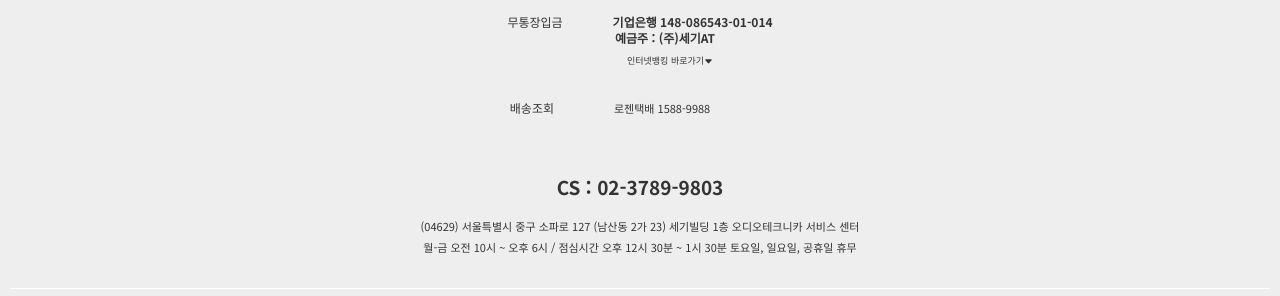
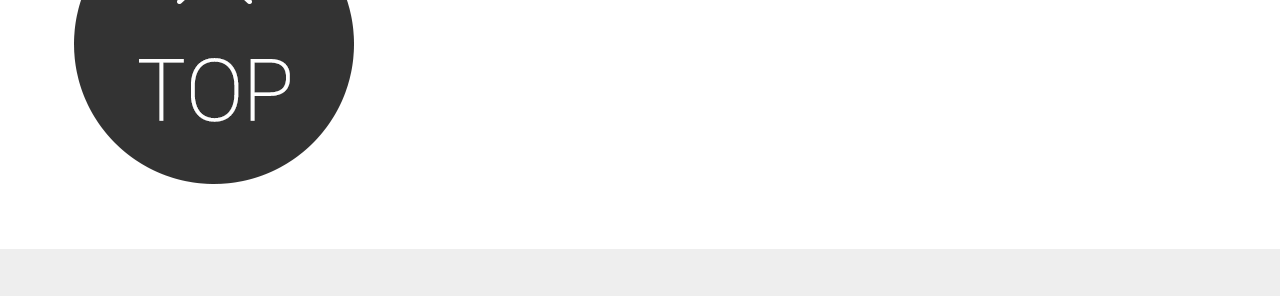
Before and after one commit to hamhmin/audio-technica, a plain HTML site: page index.html in a window 1280 px wide. Shown: the part 7585-7881 px from the top of the page. Drawn offline with nearby package versions, Linux system fonts and the light colour scheme.

Commit message:
Update index.html

```diff
--- a/index.html
+++ b/index.html
@@ -194,6 +194,11 @@
             <button id="detail-btn">자세히보기</button>
           </article>
         </section>
+        <section class="col scroll2">
+            <a href="#home">
+                <img src="images/top.png" alt="top" class="top-btn">
+            </a>
+        </section>
         <!-- col ---------->
       </main>
 
```
